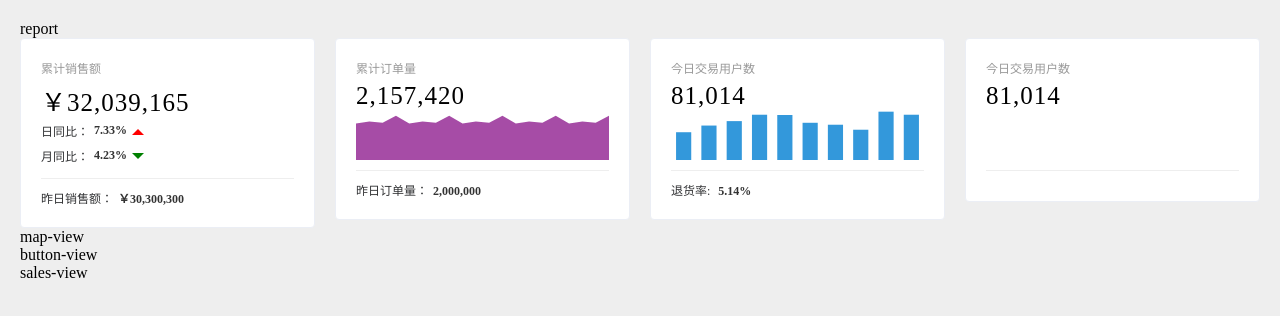
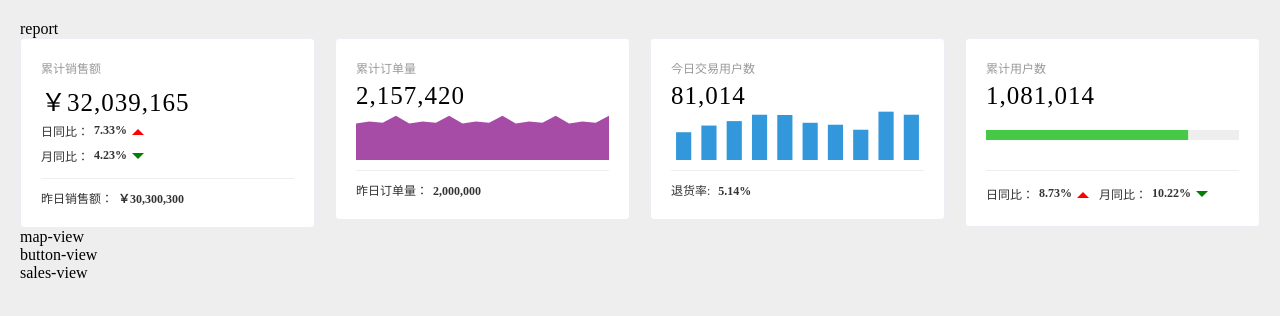
Before and after one commit to v833/ECharts-demos, a Vue app: page /#/ in a window 1280 px wide. Shown: the top 316 px of the page. Built offline with nearby package versions, Linux system fonts and the light colour scheme.

Commit message:
累计用户数组件

```diff
--- a/src/components/TotalUsers/index.vue
+++ b/src/components/TotalUsers/index.vue
@@ -1,17 +1,77 @@
 <template>
-  <common-card
-    title="今日交易用户数"
-    value="81,014"
-   />
+  <common-card title="累计用户数" value="1,081,014">
+    <template>
+      <div
+        id="total-users-chart"
+        :style="{ width: '100%', height: '100%' }"
+      ></div>
+    </template>
+    <template #footer>
+      <div class="total-users-footer">
+        <span>日同比：</span>
+        <span class="emphasis">8.73%</span>
+        <div class="increase"></div>
+        <span class="mouth">月同比：</span>
+        <span class="emphasis">10.22%</span>
+        <div class="decrease"></div>
+      </div>
+    </template>
+  </common-card>
 </template>
 
 <script>
-import commonCardMixin from '../../mixins/CommonCardMixin'
+import commonCardMixin from "../../mixins/CommonCardMixin";
 export default {
-  mixins: [commonCardMixin]
-}
+  mixins: [commonCardMixin],
+  mounted() {
+    const chart = this.$echarts.init(
+      document.querySelector("#total-users-chart")
+    );
+    chart.setOption({
+      xAxis: {
+        type: "value",
+        show: false,
+      },
+      yAxis: {
+        type: "category",
+        show: false,
+      },
+      series: [
+        {
+          type: "bar",
+          stack: "总量",
+          data: [200],
+          barWidth: 10,
+          itemStyle: {
+            color: "#45c946",
+          },
+        },
+        {
+          type: "bar",
+          stack: "总量",
+          data: [250],
+          itemStyle: {
+            color: "#eee",
+          },
+        },
+      ],
+      grid: {
+        top: 0,
+        bottom: 0,
+        left: 0,
+        right: 0,
+      },
+    });
+  },
+};
 </script>
 
 <style lang="scss">
-
+.total-users-footer {
+  display: flex;
+  align-items: center;
+  .mouth {
+    margin-left: 10px;
+  }
+}
 </style>
```
